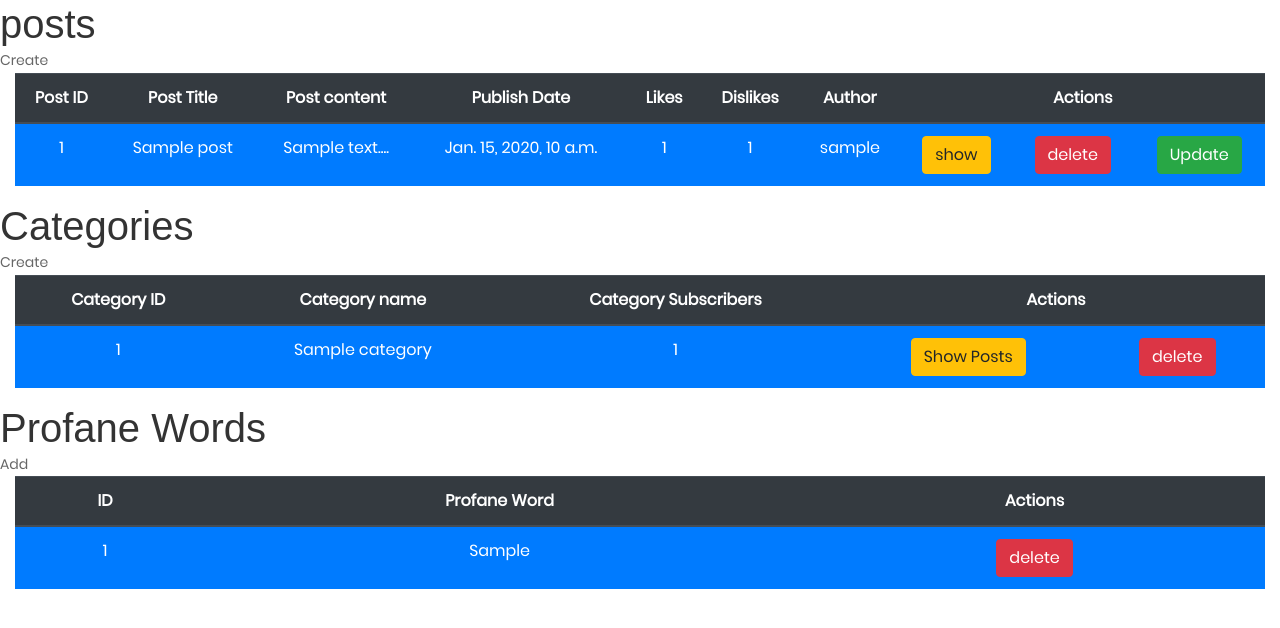
After one commit to alhaithamkamal/Django-Blog, a Django app: page /manager/ in a window 1280 px wide. The commit adds this page. Shown: the top 628 px of the page. Run offline with Django 3.2, Linux system fonts and the light colour scheme; tables that the repository leaves empty hold one stand-in row (values such as "Sample post"); style sheets or scripts are compiled from the project's sources; some libraries are stand-ins or nearby versions.

Commit message:
add posts and categories and profane words to admin panel

```diff
--- /dev/null
+++ b/manager/templates/manager/categoryform.html
@@ -0,0 +1,6 @@
+{% extends 'users/base.html' %}
+{% block content %}
+<form method= "POST"> {% csrf_token %}
+{{ pt_form.as_p }}
+<button class="btn btn-info" type="Submit" value="create post">Save</button>
+{% endblock  %}
--- /dev/null
+++ b/manager/templates/manager/form.html
@@ -0,0 +1,6 @@
+{% extends 'users/base.html' %}
+{% block content %}
+<form method= "POST"> {% csrf_token %}
+{{ pt_form.as_p }}
+<button class="btn btn-info" type="Submit" value="create post">Save</button>
+{% endblock  %}
--- /dev/null
+++ b/manager/templates/manager/landing.html
@@ -0,0 +1,90 @@
+{% extends 'users/base.html' %}
+
+{% block content %}
+<h1>posts</h1>
+<a href="/createpost">Create</a>
+<div class="container-fluid">
+ <table style="text-align : center;"   class="table table-lg table-dark">
+  <thead>
+    <tr style="text-align : center;">
+      <th scope="col">Post ID</th>
+      <th scope="col">Post Title</th>
+      <th scope="col">Post content</th>
+      <th scope="col">Publish Date</th>
+      <th scope="col">Likes</th>
+      <th scope="col">Dislikes</th>
+      <th scope="col">Author</th>
+      <th scope"col" colspan=3 > Actions</th>
+    </tr>
+  </thead>
+  <tbody>
+{% for post in posts %}
+
+    <tr class="bg-primary">
+  <td >{{post.id}}</td>
+  <td >{{post.title}}</td>
+  <td >{{post.snippet}}</td>
+  <td>{{post.date_published}}</td>
+  <td >{{post.likes.all.count}}</td>
+  <td >{{post.dislikes.all.count}}</td>
+  <td >{{post.user}}</td>
+  <td> <a class="btn btn-warning" href="/post/{{post.id}}">show</a></td>
+
+    <td> <a class="btn btn-danger"  href="post_delete/{{post.id}}" onclick= "return confirm('are you sure ?');" >delete</a> </td>
+    <td> <a class="btn btn-success" href="/updatepost/{{post.id}}">Update</a> </td>
+</tr>
+
+{% endfor %}
+</tbody>
+</table>
+</div>
+<h1>Categories</h1>
+<a href="addcategory">Create</a>
+<div class="container-fluid">
+ <table style="text-align : center;"   class="table table-lg table-dark">
+  <thead>
+    <tr style="text-align : center;">
+      <th scope="col">Category ID</th>
+      <th scope="col">Category name</th>
+      <th scope="col">Category Subscribers</th>
+      <th scope"col" colspan=2 > Actions</th>
+    </tr>
+  </thead>
+  <tbody>
+{% for category in categories %}
+    <tr class="bg-primary">
+  <td >{{category.id}}</td>
+  <td >{{category.name}}</td>
+  <td >{{category.user.all.count}}</td>
+  <td> <a class="btn btn-warning" href="/category/{{category.id}}">Show Posts</a></td>
+
+    <td> <a class="btn btn-danger"  href="delcategory/{{category.id}}" onclick= "return confirm('are you sure ?');" >delete</a> </td>
+</tr>
+{% endfor %}
+</tbody>
+</table>
+</div>
+<h1>Profane Words</h1>
+<a href="addprofaneword">Add</a>
+<div class="container-fluid">
+ <table style="text-align : center;"   class="table table-lg table-dark">
+  <thead>
+    <tr style="text-align : center;">
+      <th scope="col">ID</th>
+      <th scope="col">Profane Word</th>
+      <th scope"col" colspan=2 > Actions</th>
+    </tr>
+  </thead>
+  <tbody>
+{% for profane_word in profane_words %}
+    <tr class="bg-primary">
+  <td >{{profane_word.id}}</td>
+  <td >{{profane_word}}</td>
+    <td> <a class="btn btn-danger"  href="delprofaneword/{{profane_word.id}}" onclick= "return confirm('are you sure ?');" >delete</a> </td>
+</tr>
+{% endfor %}
+</tbody>
+</table>
+</div>
+
+{% endblock  %}
--- a/manager/urls.py
+++ b/manager/urls.py
@@ -1,21 +1,26 @@
 from django.urls import path
 from . import views
-
 
 """the part of urls begins with users/ or admins/ is to handle all crud operations on users and admins
     @ author: AbdAllah Zidan """
 
 urlpatterns = [
-        path("users/",views.users , name="users"),
-        path("admins/",views.admins , name="admins"),
-        path("users/delete/<int:id>/",views.delete , name="delete"),
-        path("users/lock/<int:id>/",views.lock,name="lock"),
-        path("users/show/<int:id>/" , views.show,name="show"),
-        path("users/unlock/<int:id>/" , views.unlock , name ="unlock"),
-        path("users/promote/<int:id>/" , views.promote , name ="promote"),
-        path("admins/demote/<int:id>",views.demote , name="demote"),
-        path("admins/lock/<int:id>" , views.lock_admin , name="lock_admin" ),
-        path("admins/unlock/<int:id>",views.unlock_admin , name="unlock_admin"),
-        path("admins/delete/<int:id>" , views.delete_admin , name="delete_admin"),
-        path("admins/show/<int:id>",views.show , name="show_admin"),
-    ]
+    path("users/",views.users , name="users"),
+    path("admins/",views.admins , name="admins"),
+    path("users/delete/<int:id>/",views.delete , name="delete"),
+    path("users/lock/<int:id>/",views.lock,name="lock"),
+    path("users/show/<int:id>/" , views.show,name="show"),
+    path("users/unlock/<int:id>/" , views.unlock , name ="unlock"),
+    path("users/promote/<int:id>/" , views.promote , name ="promote"),
+    path("admins/demote/<int:id>",views.demote , name="demote"),
+    path("admins/lock/<int:id>" , views.lock_admin , name="lock_admin" ),
+    path("admins/unlock/<int:id>",views.unlock_admin , name="unlock_admin"),
+    path("admins/delete/<int:id>" , views.delete_admin , name="delete_admin"),
+    path("admins/show/<int:id>",views.show , name="show_admin"),
+
+    path("", views.posts),
+    path("addcategory", views.add_category),
+    path("delcategory/<cat_id>", views.delete_category),
+    path("addprofaneword", views.add_profane_word),
+    path("delprofaneword/<id>", views.delete_profane_word),
+]
--- a/manager/views.py
+++ b/manager/views.py
@@ -1,6 +1,6 @@
 from .crud_users import *
-from posts.models import Post, Tag, Category, Comment
-from posts.forms import PostForm, CommentForm
+from posts.models import Post, Tag, Category, Comment, Profanity
+from posts.forms import PostForm, CommentForm, ProfanityForm, CategoryForm
 
 
 """ the following views are to control users and admins
@@ -45,10 +45,44 @@ def delete_admin(request , id):
 """ statrrt of posts control views """
 def posts(request):
     posts = Post.objects.all()
-    context = {'posts': posts}
-    return render(request, 'posts.html', context)
+    categories = Category.objects.all()
+    profane_words = Profanity.objects.all()
+    context = {'posts': posts, 'categories': categories, 'profane_words': profane_words}
+    return render(request, 'manager/landing.html', context)
 
 def post_delete(request, post_id):
 	post = Post.objects.get(id=post_id)
 	post.delete()
 	return HttpResponseRedirect('/manager/')
+
+def add_category(request):
+    form = CategoryForm()
+    if request.method == 'POST':
+        form = CategoryForm(request.POST)
+        if form.is_valid():
+            form.save()
+            log("form is valid")
+            return HttpResponseRedirect('/manager')
+    else:
+        context = {"pt_form": form}
+        return render(request, "manager/categoryform.html", context)
+
+def delete_category(request, cat_id):
+    category = Category.objects.get(id=cat_id)
+    category.delete()
+    return HttpResponseRedirect('/manager')
+
+def add_profane_word(request):
+    form = ProfanityForm()
+    if request.method == 'POST':
+        form = ProfanityForm(request.POST)
+        if form.is_valid():
+            form.save()
+            return HttpResponseRedirect('/manager')
+    else:
+        context = {"pt_form": form}
+        return render(request,"manager/form.html",context)
+def delete_profane_word(request, id):
+    profane_word = Profanity.objects.get(id=id)
+    profane_word.delete()
+    return HttpResponseRedirect('/manager')
--- a/posts/models.py
+++ b/posts/models.py
@@ -10,7 +10,7 @@ from django.template.defaultfilters import slugify
 
 class Category(models.Model):
     name = models.CharField(max_length=30)
-    user = models.ManyToManyField(User, blank=True, related_name='categories')
+    user = models.ManyToManyField(User, blank=True, null=True, related_name='categories')
 
     def __str__ (self):
         return self.name
@@ -85,7 +85,6 @@ class Profanity(models.Model):
     def __str__(self):
         return self.profane_word
 
-
 #delete img from file media within the post
 @receiver(post_delete,sender = Post)
 def submission_delete(sender, instance,**kwargs):
--- a/posts/templates/single.html
+++ b/posts/templates/single.html
@@ -73,7 +73,7 @@
 				<div class="comment-body">
 					<h3>{{reply.user.first_name}} {{reply.user.last_name}}</h3>
 					<div class="meta">{{reply.date}}</div>
-					<p>{{reply.content}}</p>
+					<p>{{reply.filtered_content}}</p>
 					{% if request.user == reply.user %}
 					<a class="btn btn-danger" href="/deletecomment/{{post.id}}/{{reply.id}}"> Delete </a>
 					{% endif%}
```
Also changed, not shown: manager/templates/posts.html (deleted, +0 -47 lines), posts/forms.py (+6 -2 lines), posts/templates/index.html (+7 -6 lines), posts/views.py (+8 -2 lines), 1 other file.
